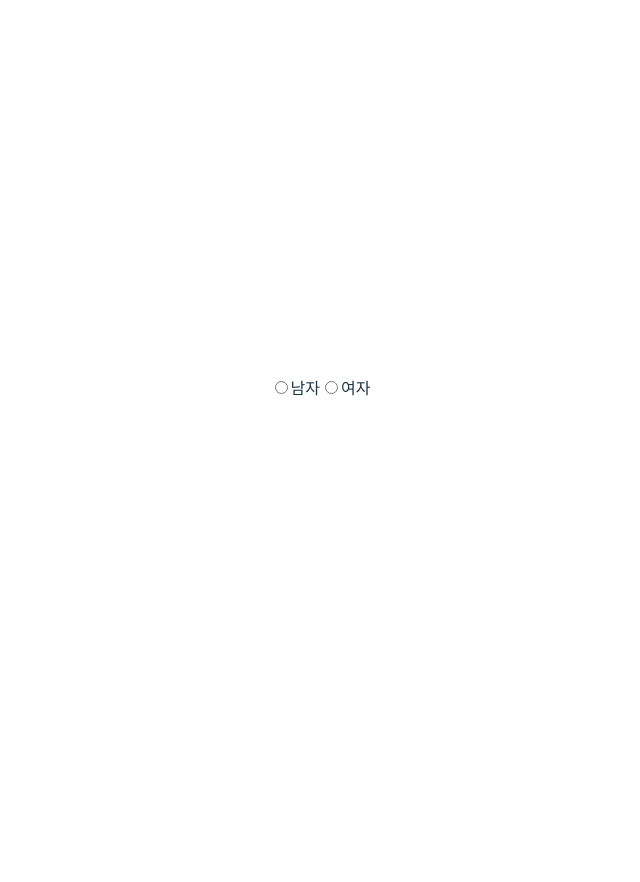
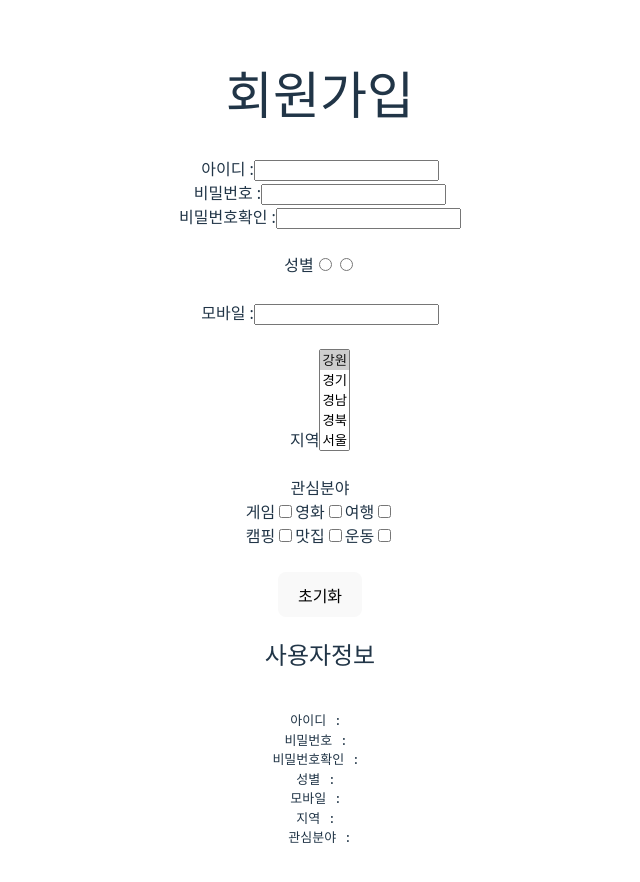
Before and after one commit to seongbokim/vscode, a React (Vite) app in the folder kakaocloud/: page / in a window 1280 px wide. Shown: the top 882 px of the page, without its empty margins (320-960 px from the left). Before the commit the page ends 800 px from the top, so only its background shows below. Built offline with nearby package versions, Linux system fonts and the light colour scheme.

Commit message:
new file:   kakaocloud/src/1117/1117f.jsx 	new file:   kakaocloud/src/1117/1117g.jsx 	new file:   kakaocloud/src/1117/1117h.jsx 	modified:   kakaocloud/src/App.jsx

```diff
--- /dev/null
+++ b/kakaocloud/src/1117/1117h.jsx
@@ -0,0 +1,168 @@
+import { useState } from "react";
+
+function User() {
+  const userdata = {
+    id: "",
+    pw: "",
+    pc: "",
+    gender: "",
+    mobile: "",
+    local: "",
+    favorite: {
+      game: false,
+      movie: false,
+      travel: false,
+      camping: false,
+      food: false,
+      work: false,
+    },
+  };
+
+  const [user, setUser] = useState(userdata);
+
+  const doChange = (e) => {
+    const { name, value, type, checked } = e.target;
+
+    if (type == "checkbox") {
+      setUser((prev) => ({
+        ...prev,
+        favorite: {
+          ...prev.favorite,
+          [name]: checked,
+        },
+      }));
+    } else {
+      setUser((prev) => ({
+        ...prev,
+        [name]: value,
+      }));
+    }
+  };
+
+  return (
+    <>
+      <div>
+        <h1>회원가입</h1>
+        아이디 :
+        <input type="text" name="id" value={user.id} onChange={doChange} />
+        <br />
+        비밀번호 :
+        <input type="password" name="pw" value={user.pw} onChange={doChange} />
+        <br />
+        비밀번호확인 :
+        <input type="password" name="pc" value={user.pc} onChange={doChange} />
+        <br />
+        <br />
+        성별
+        <input
+          type="radio"
+          name="gender"
+          value="male"
+          checked={user.gender === "male"}
+          onChange={doChange}
+        />
+        <input
+          type="radio"
+          name="gender"
+          value="female"
+          checked={user.gender === "female"}
+          onChange={doChange}
+        />
+        <br />
+        <br />
+        모바일 :
+        <input
+          type="text"
+          name="mobile"
+          value={user.mobile}
+          onChange={doChange}
+        />
+        <br />
+        <br />
+        지역
+        <select name="local" size={5} value={user.local} onChange={doChange}>
+          <option value="강원">강원</option>
+          <option value="경기">경기</option>
+          <option value="경남">경남</option>
+          <option value="경북">경북</option>
+          <option value="서울">서울</option>
+          <option value="전남">전남</option>
+          <option value="전북">전북</option>
+          <option value="충남">충남</option>
+          <option value="충북">충북</option>
+          <option value="제주">제주</option>
+        </select>
+        <br />
+        <br />
+        관심분야 <br />
+        게임
+        <input
+          type="checkbox"
+          name="game"
+          checked={user.favorite.game}
+          onChange={doChange}
+        />
+        영화
+        <input
+          type="checkbox"
+          name="movie"
+          checked={user.favorite.movie}
+          onChange={doChange}
+        />
+        여행
+        <input
+          type="checkbox"
+          name="travel"
+          checked={user.favorite.travel}
+          onChange={doChange}
+        />
+        <br />
+        캠핑
+        <input
+          type="checkbox"
+          name="camping"
+          checked={user.favorite.camping}
+          onChange={doChange}
+        />
+        맛집
+        <input
+          type="checkbox"
+          name="food"
+          checked={user.favorite.food}
+          onChange={doChange}
+        />
+        운동
+        <input
+          type="checkbox"
+          name="work"
+          checked={user.favorite.work}
+          onChange={doChange}
+        />
+        <br />
+        <br />
+        <button onClick={() => setUser(userdata)}>초기화</button>
+      </div>
+
+      <div>
+        <h2>사용자정보</h2>
+        <pre>
+          {`
+아이디 : ${user.id}
+비밀번호 : ${user.pw}
+비밀번호확인 : ${user.pc}
+성별 : ${user.gender}
+모바일 : ${user.mobile}
+지역 : ${user.local}
+관심분야 :
+${Object.entries(user.favorite)
+  .filter(([, val]) => val)
+  .map(([key]) => `- ${key}`)
+  .join("\n")}
+`}
+        </pre>
+      </div>
+    </>
+  );
+}
+
+export default User;
--- a/kakaocloud/src/App.jsx
+++ b/kakaocloud/src/App.jsx
@@ -1,8 +1,8 @@
 import "./App.css";
-import Radio from "./1117/1117d.jsx";
+import User from "./1117/1117h.jsx";
 
 function App() {
-  return <Radio />;
+  return <User />;
 }
 
 export default App;
```
Also changed, not shown: kakaocloud/src/1117/1117f.jsx (added, +21 -0 lines), kakaocloud/src/1117/1117g.jsx (added, +28 -0 lines).
